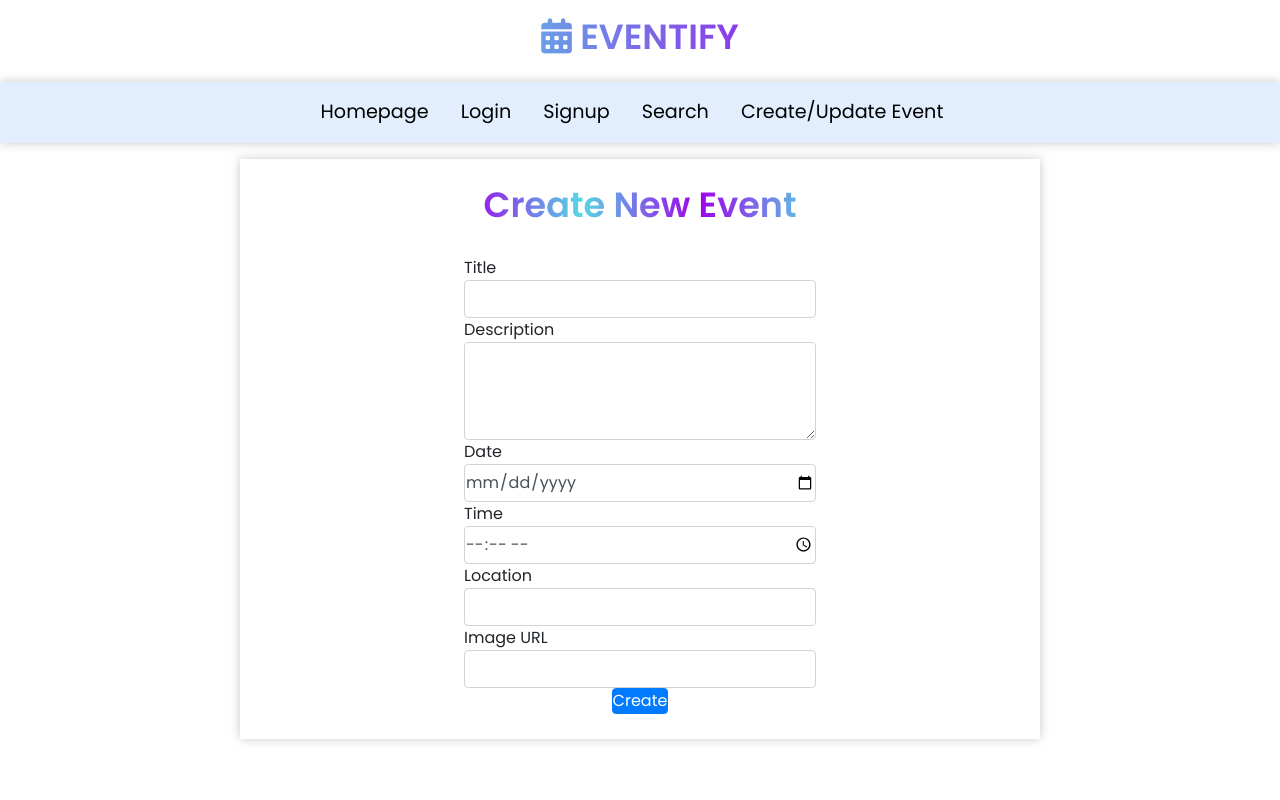
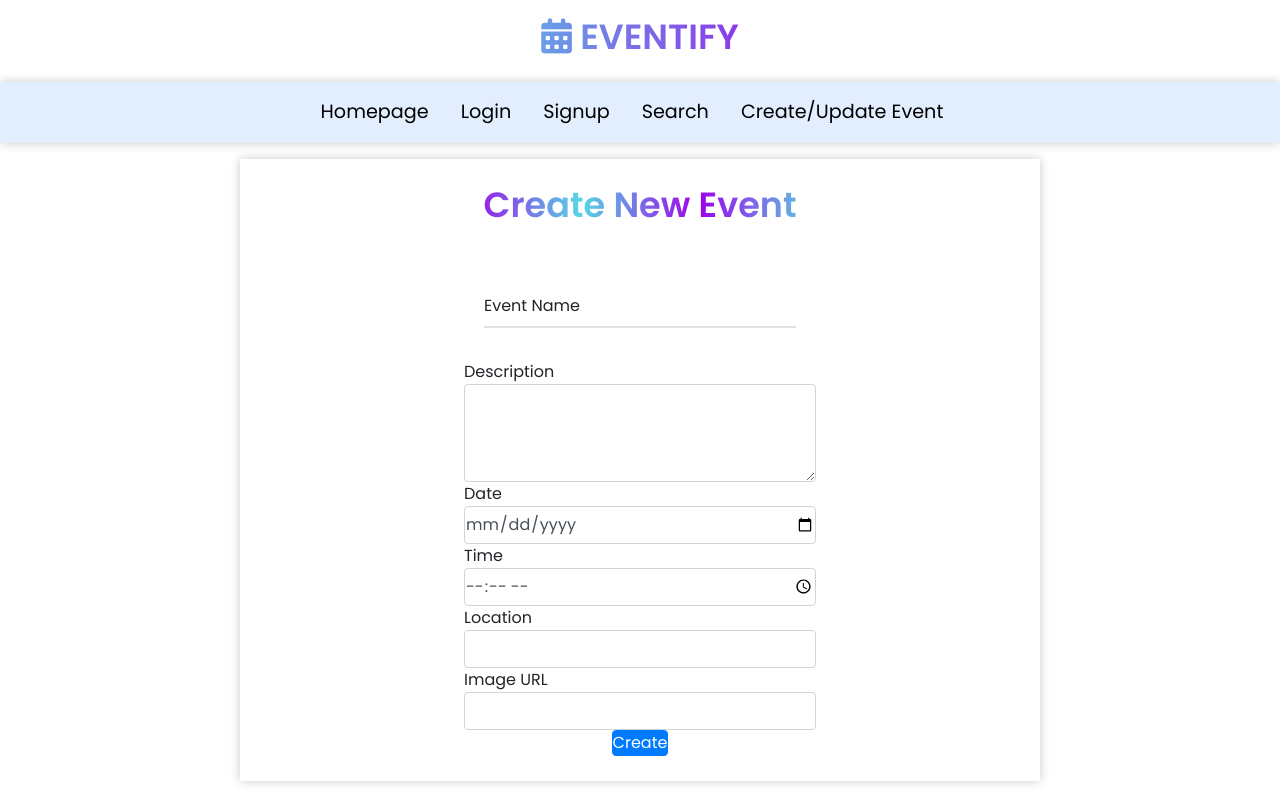
Before and after one commit to meghagupta08/brickhack, an Angular app in the folder eventify-demo/: page /createupdateevent in a window 1280 px wide. Built offline with nearby package versions, Linux system fonts and the light colour scheme.

Commit message:
UI update

```diff
--- a/eventify-demo/src/app/createupdateevent/createupdateevent.component.html
+++ b/eventify-demo/src/app/createupdateevent/createupdateevent.component.html
@@ -3,10 +3,14 @@
       <div class="col-md-6">
         <h2 class="text-heading">{{ isNew ? 'Create New Event' : 'Update Event' }}</h2>
         <form (submit)="onSubmit()">
-          <div class="form-group">
-            <label for="title">Title</label>
-            <input type="text" name="title" class="form-control" required>
-          </div>
+          <div class="form-row">
+            <div class="input-data">
+              <input type="text" id="title" name="title" [(ngModel)]="eventData.title" required>
+              <div class="underline">
+    </div>
+    <label for="email">Event Name</label>
+            </div>
+            </div>
           <div class="form-group">
             <label for="description">Description</label>
             <textarea name="description" class="form-control" rows="4" required></textarea>
```
